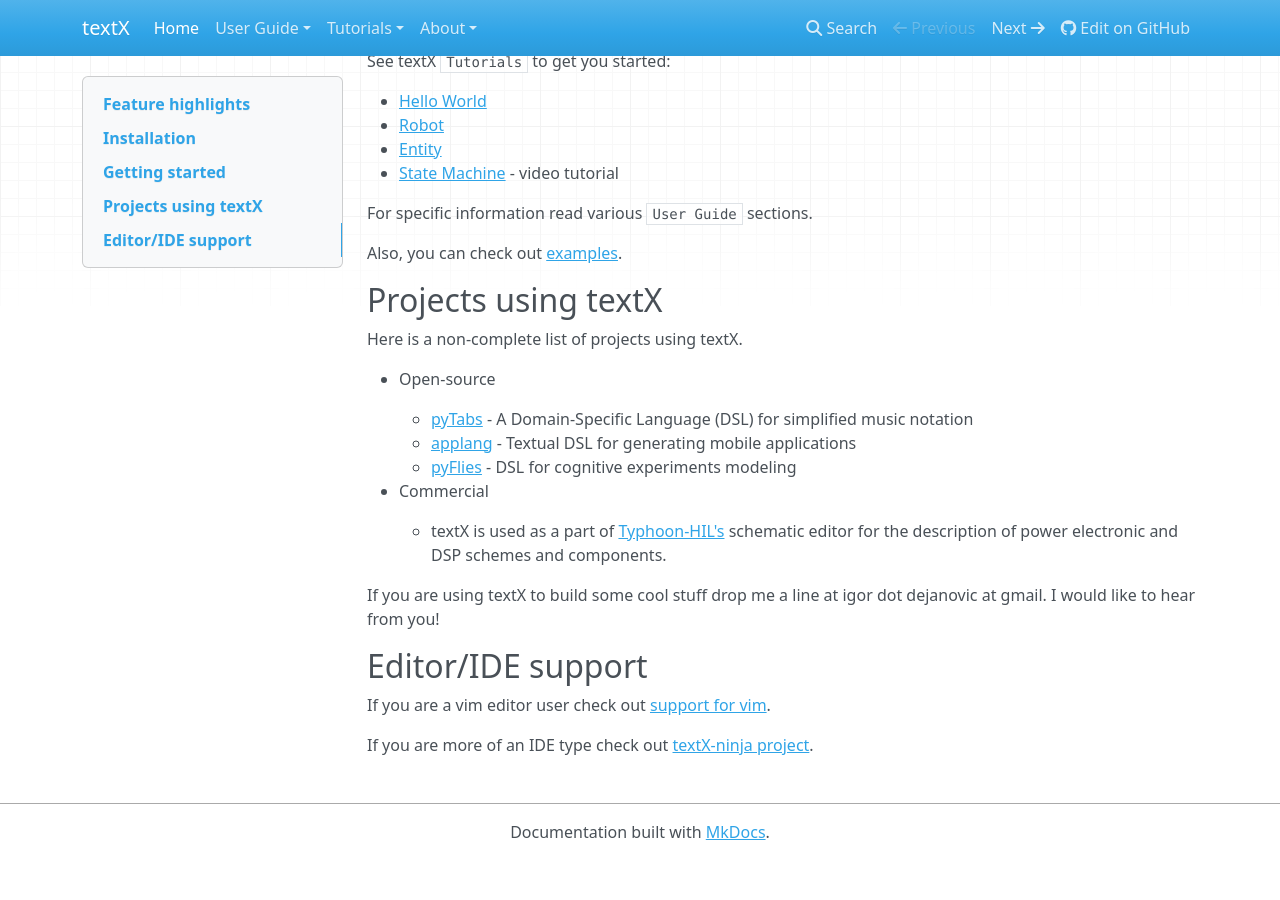
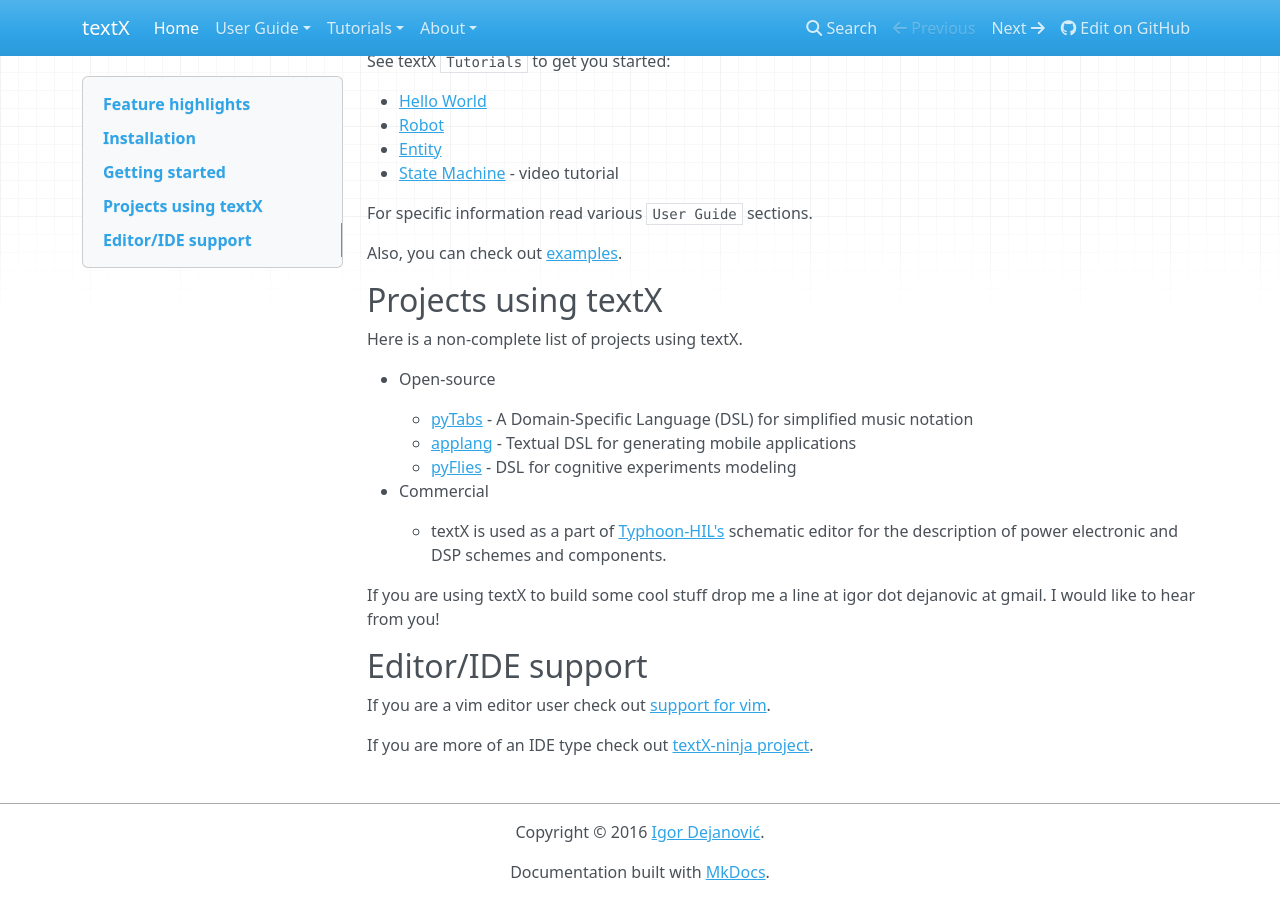
Before and after one commit to textX/textX, an MkDocs documentation site: the page built from docs/index.md, in a window 1280 px wide and 900 px high, scrolled down 2286 px. Built offline with MkDocs 1.6.1, drawn with Linux system fonts in a browser that asks for light colours; nearby versions of some CDN libraries; old or Windows-style settings are respelled for this version of MkDocs; before the commit the page ends 3146 px from its top, so only the background shows below that.

Commit message:
Permalink and copyright in mkdocs.

```diff
--- a/mkdocs.yml
+++ b/mkdocs.yml
@@ -28,3 +28,7 @@
 
 markdown_extensions:
     - admonition:
+    - toc:
+        permalink: True
+
+copyright: Copyright &copy; 2016 <a href="http://igordejanovic.net/">Igor Dejanović</a>.
```
